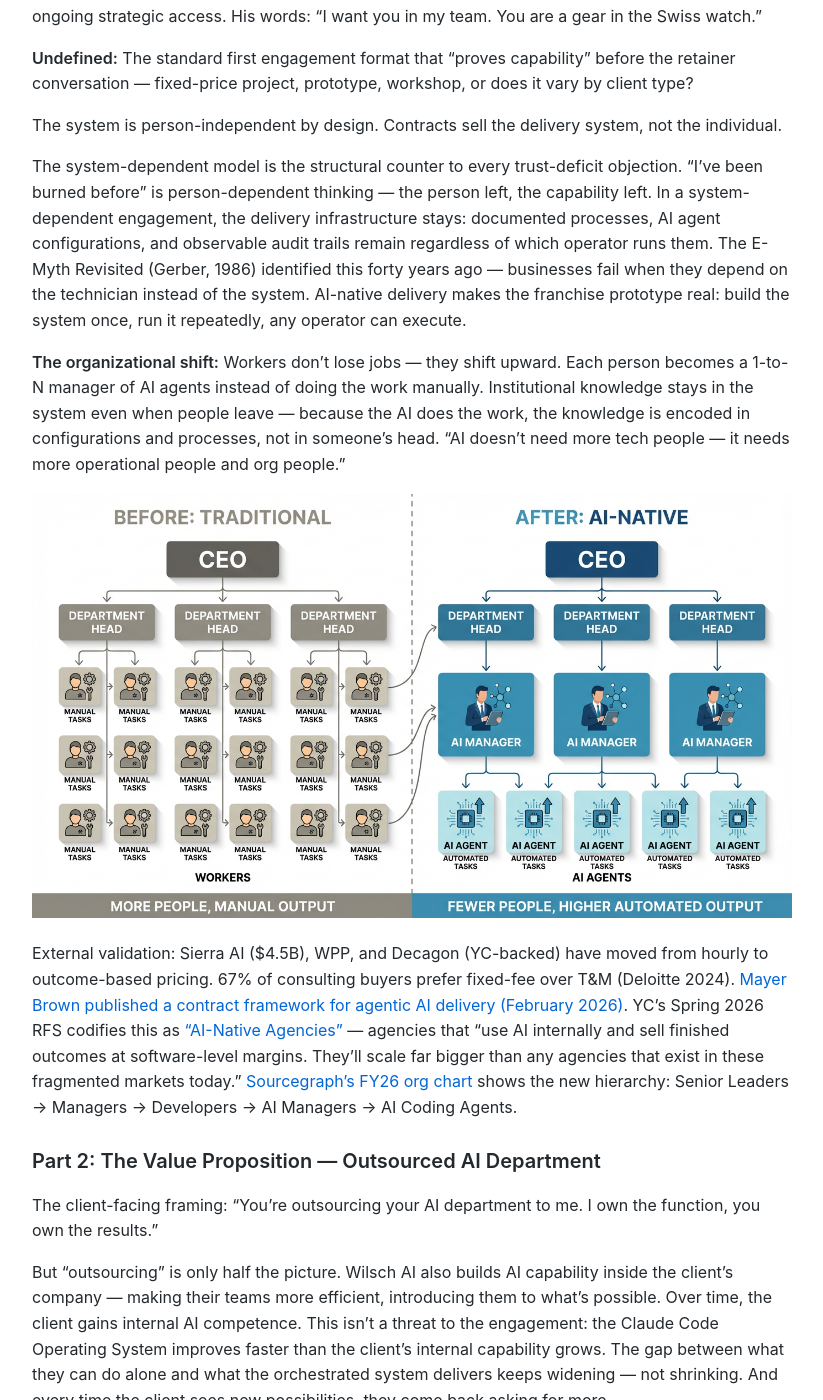
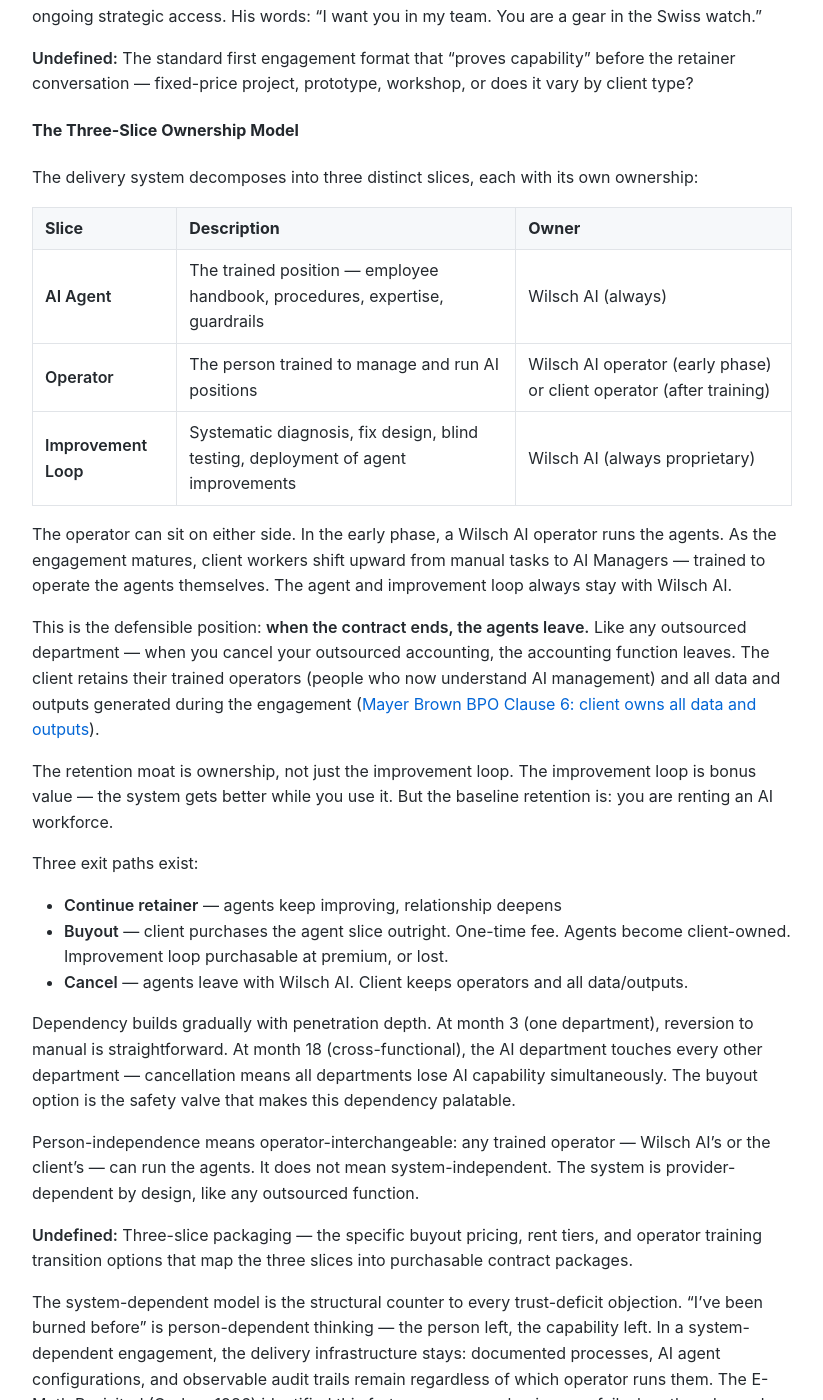
Before and after one commit to MariusWilsch/public-wilsch-ai-pages, a Jekyll site: the page built from project/soloforce/contract-strategy-retainer-model-design.md, in a window 1280 px wide and 1400 px high, scrolled down 2574 px. Shown: the whole window, without its empty margins (228-1051 px from the left). Built offline with Jekyll 4.4.1, drawn with Linux system fonts in a browser that asks for light colours; our own code applies the rules of GitHub Pages for plain Markdown files; some of the changed text lies outside the part shown.

Commit message:
Sync from hippocampus 2026-02-23

```diff
--- a/project/soloforce/contract-strategy-retainer-model-design.md
+++ b/project/soloforce/contract-strategy-retainer-model-design.md
@@ -60,7 +60,32 @@ The unlock pattern: prove capability first (prototype or initial project), then
 
 **Undefined:** The standard first engagement format that "proves capability" before the retainer conversation — fixed-price project, prototype, workshop, or does it vary by client type?
 
-The system is person-independent by design. Contracts sell the delivery system, not the individual.
+#### The Three-Slice Ownership Model
+
+The delivery system decomposes into three distinct slices, each with its own ownership:
+
+| Slice | Description | Owner |
+|-------|------------|-------|
+| **AI Agent** | The trained position — employee handbook, procedures, expertise, guardrails | Wilsch AI (always) |
+| **Operator** | The person trained to manage and run AI positions | Wilsch AI operator (early phase) or client operator (after training) |
+| **Improvement Loop** | Systematic diagnosis, fix design, blind testing, deployment of agent improvements | Wilsch AI (always proprietary) |
+
+The operator can sit on either side. In the early phase, a Wilsch AI operator runs the agents. As the engagement matures, client workers shift upward from manual tasks to AI Managers — trained to operate the agents themselves. The agent and improvement loop always stay with Wilsch AI.
+
+This is the defensible position: **when the contract ends, the agents leave.** Like any outsourced department — when you cancel your outsourced accounting, the accounting function leaves. The client retains their trained operators (people who now understand AI management) and all data and outputs generated during the engagement ([Mayer Brown BPO Clause 6: client owns all data and outputs](https://www.mayerbrown.com/en/insights/publications/2026/02/contracting-for-agentic-ai-solutions-shifting-the-model-from-saas-to-services)).
+
+The retention moat is ownership, not just the improvement loop. The improvement loop is bonus value — the system gets better while you use it. But the baseline retention is: you are renting an AI workforce.
+
+Three exit paths exist:
+- **Continue retainer** — agents keep improving, relationship deepens
+- **Buyout** — client purchases the agent slice outright. One-time fee. Agents become client-owned. Improvement loop purchasable at premium, or lost.
+- **Cancel** — agents leave with Wilsch AI. Client keeps operators and all data/outputs.
+
+Dependency builds gradually with penetration depth. At month 3 (one department), reversion to manual is straightforward. At month 18 (cross-functional), the AI department touches every other department — cancellation means all departments lose AI capability simultaneously. The buyout option is the safety valve that makes this dependency palatable.
+
+Person-independence means operator-interchangeable: any trained operator — Wilsch AI's or the client's — can run the agents. It does not mean system-independent. The system is provider-dependent by design, like any outsourced function.
+
+**Undefined:** Three-slice packaging — the specific buyout pricing, rent tiers, and operator training transition options that map the three slices into purchasable contract packages.
 
 The system-dependent model is the structural counter to every trust-deficit objection. "I've been burned before" is person-dependent thinking — the person left, the capability left. In a system-dependent engagement, the delivery infrastructure stays: documented processes, AI agent configurations, and observable audit trails remain regardless of which operator runs them. The E-Myth Revisited (Gerber, 1986) identified this forty years ago — businesses fail when they depend on the technician instead of the system. AI-native delivery makes the franchise prototype real: build the system once, run it repeatedly, any operator can execute.
 
@@ -248,6 +273,7 @@ The legal framework for this delivery model is validated: [Mayer Brown's "Contra
 - [Archibus post-demo (2025-10-08)](https://app.fireflies.ai/view/01K71QRZX71S801A7ENSAMS301) — Swiss watch, "I want you in my team"
 - [Doru/Needed Tech (2026-02-21)](https://app.fireflies.ai/view/01KHZGZN8JG04A8JP1K0PSJZDX) — positive case: training program entry, AI department pitch, zero hard objections
 - [Doru blocker (2026-02-21)](https://app.fireflies.ai/view/01KHZGZN8JG04A8JP1K0PSJZDX) — quoting automation, resale opportunity, "every employee is an AI use case"
+- [Stafford pitch (2026-02-22)](https://app.fireflies.ai/view/01KJ1YM415CRH4KJG7QKX2RHJV) — first real pitch attempt, 13 objections, three-slice ownership model, buyout option discovery, system dependency paradox
 
 **Artifacts:**
 - [Archibus Retainer Agreement](https://mariuswilsch.github.io/public-wilsch-ai-pages/project/archibus-fm-assistant/archibus-retainer-services-agreement-6mo-extension)
@@ -278,3 +304,4 @@ The legal framework for this delivery model is validated: [Mayer Brown's "Contra
 - `/Users/verdant/.claude/projects/-Users-verdant-Documents-projects-00-WILSCH-AI-INTERNAL--soloforce/15c30f47-6bd1-45c6-8e18-3295b58d0cb8.jsonl` — first extraction pass
 - `/Users/verdant/.claude/projects/-Users-verdant-Documents-projects-00-WILSCH-AI-INTERNAL--soloforce/9715c300-2036-4389-882d-e9a3af2eb55a.jsonl` — second extraction pass
 - `/Users/verdant/.claude/projects/-Users-verdant-Documents-projects-00-WILSCH-AI-INTERNAL--soloforce/fe55b5ce-9f72-49c8-8348-99f48176ae27.jsonl` — fourth extraction pass (methodology section)
+- `/Users/verdant/.claude/projects/-Users-verdant-Documents-projects-00-WILSCH-AI-INTERNAL--soloforce/44fc742b-6b54-4abb-8624-f9992d7e69dd.jsonl` — fifth extraction pass (Stafford pitch dissection, three-slice ownership model)
```
